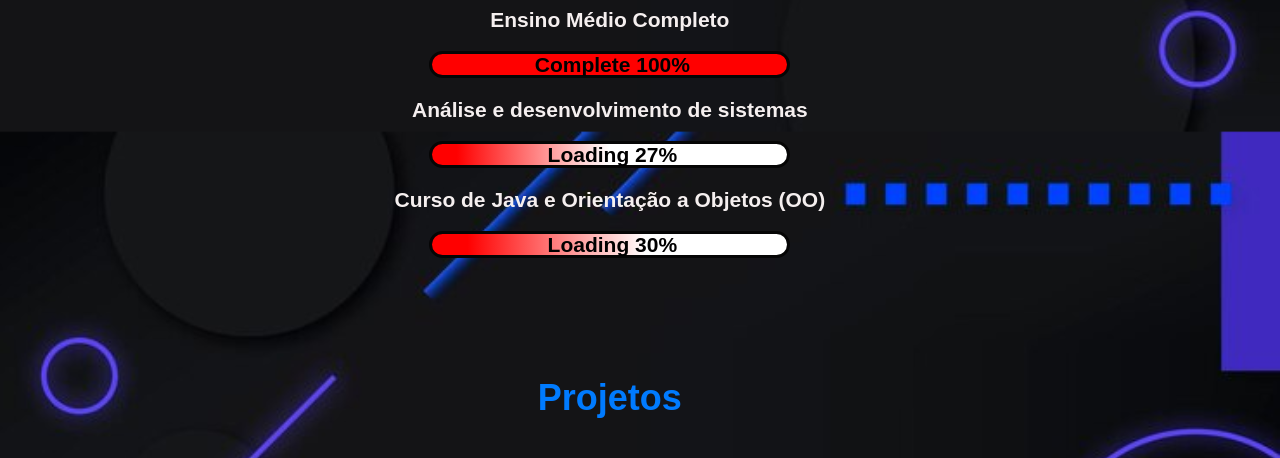
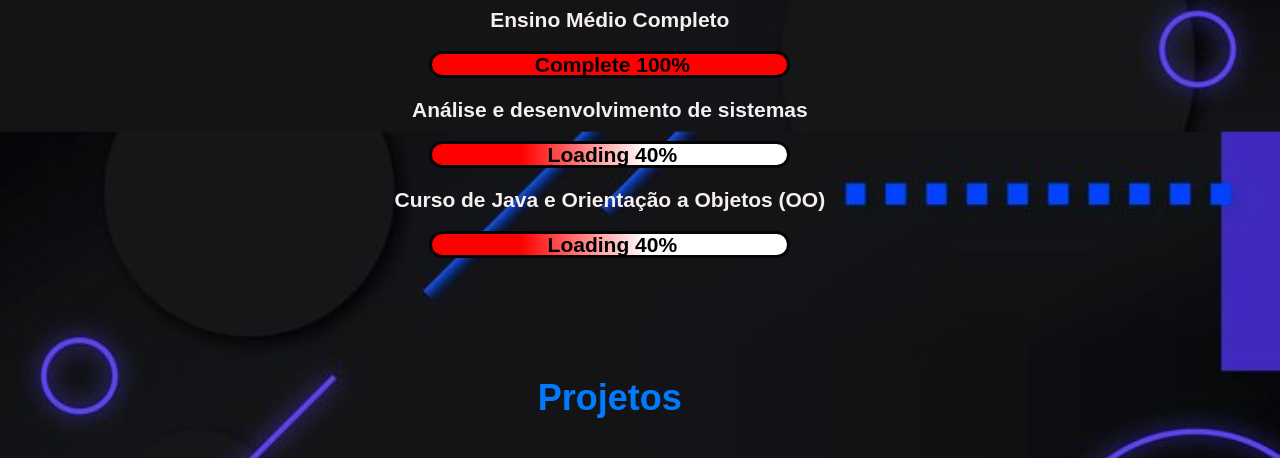
Before and after one commit to frroad/Portifolio, a plain HTML site: page index.html in a window 1280 px wide. Shown: the part 721-1179 px from the top of the page. Drawn offline with Linux system fonts and the light colour scheme; a script that the page names is missing.

Commit message:
Atualização nos cursos

```diff
--- a/estilo.css
+++ b/estilo.css
@@ -96,7 +96,7 @@ img {
     border-radius: 20px 20px 20px 20px;
     border: #050505 solid;
     max-width: 350px; /* Defina o valor desejado para a largura máxima */
-    background: linear-gradient(to right, red 7%, white 50%);
+    background: linear-gradient(to right, red 25%, white 60%);
     padding-left: 5px;
     margin: 0 auto; /* Centraliza horizontalmente (alinhamento à esquerda e à direita) */
 }
@@ -115,7 +115,7 @@ img {
     border-radius: 20px 20px 20px 20px;
     border: #050505 solid;
     max-width: 350px; /* Defina o valor desejado para a largura máxima */
-    background: linear-gradient(to right, red 10%, white 60%);
+    background: linear-gradient(to right, red 25%, white 60%);
     padding-left: 5px;
     margin: 0 auto; /* Centraliza horizontalmente (alinhamento à esquerda e à direita) */
 }
--- a/index.html
+++ b/index.html
@@ -36,9 +36,9 @@
         <p>Ensino Médio Completo</p>
         <p id="loading2"  style="color: black;">Complete 100%</p>
         <p>Análise e desenvolvimento de sistemas</p>
-        <p id="loading1" style="color: black;">Loading 27%</p>
+        <p id="loading1" style="color: black;">Loading 40%</p>
         <p>Curso de Java e Orientação a Objetos (OO)</p>
-        <p id="loading3" style="color: black;">Loading 30%</p>
+        <p id="loading3" style="color: black;">Loading 40%</p>
      <br><br><br><br><br>
         <h2>Projetos</h2>
     <table id="projetos">
```
